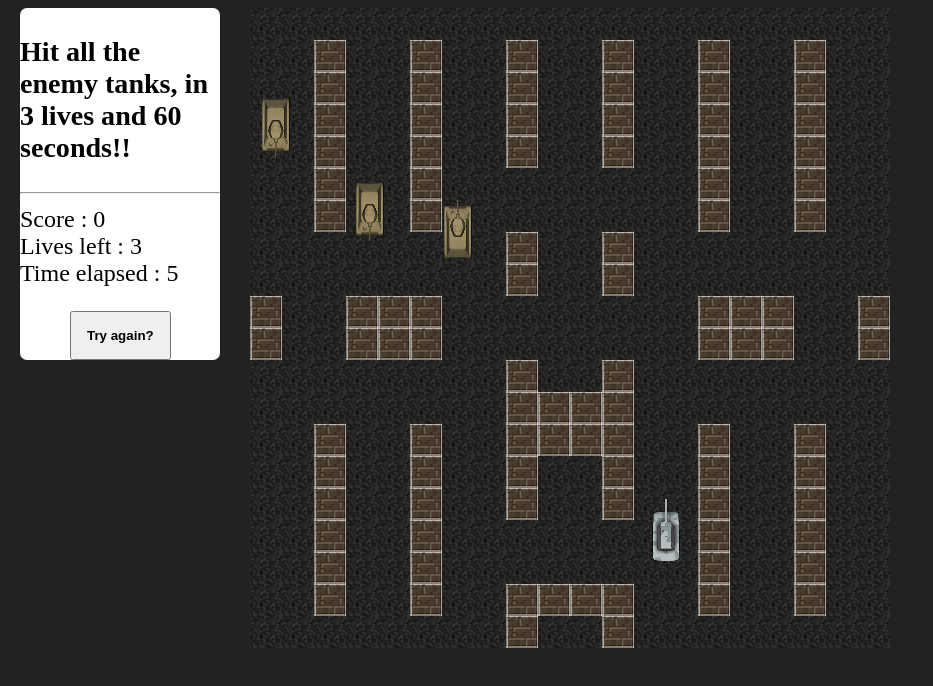
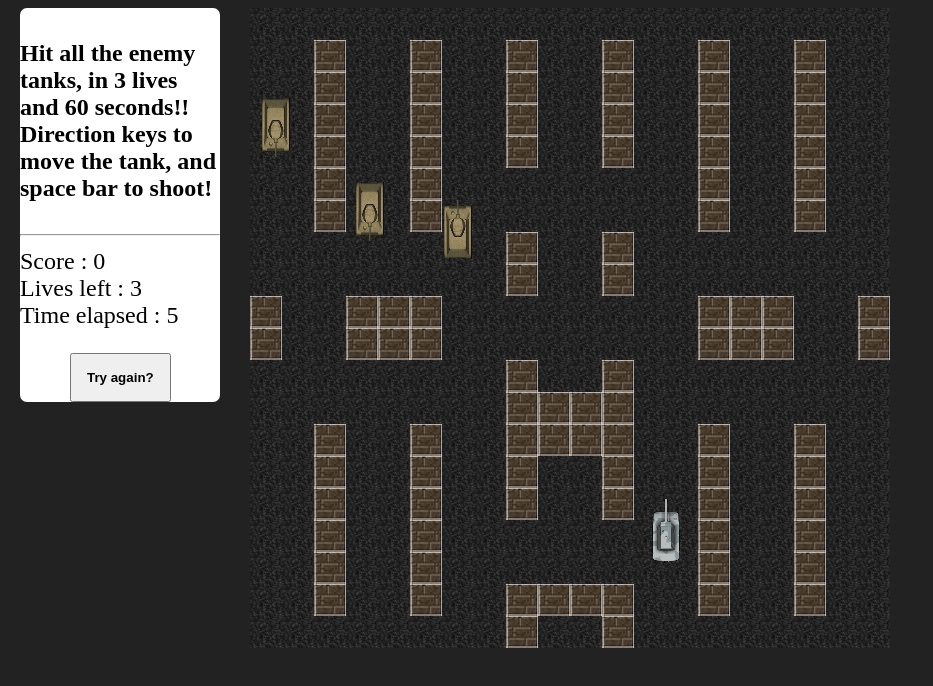
Before and after one commit to mayur0906/Tanks, a plain HTML site: page index.html in a window 1280 px wide. Shown: the whole page, without its empty margins (0-933 px from the left). Drawn offline with Linux system fonts and the light colour scheme.

Commit message:
Added controls info

```diff
--- a/index.html
+++ b/index.html
@@ -16,7 +16,7 @@
 		<canvas id="playerCanvas" height="640px" width="640px"></canvas>
 		<canvas id="enemyCanvas" height="640px" width="640px"></canvas>
 		<div id = "hud">
-			<h3>Hit all the enemy tanks, in 3 lives and 60 seconds!!</h3>
+			<h4>Hit all the enemy tanks, in 3 lives and 60 seconds!! Direction keys to move the tank, and space bar to shoot!</h4>
 			<hr />
 			<div id="score">Score : </div>
 			<div id="lives">Lives left : </div>
```
